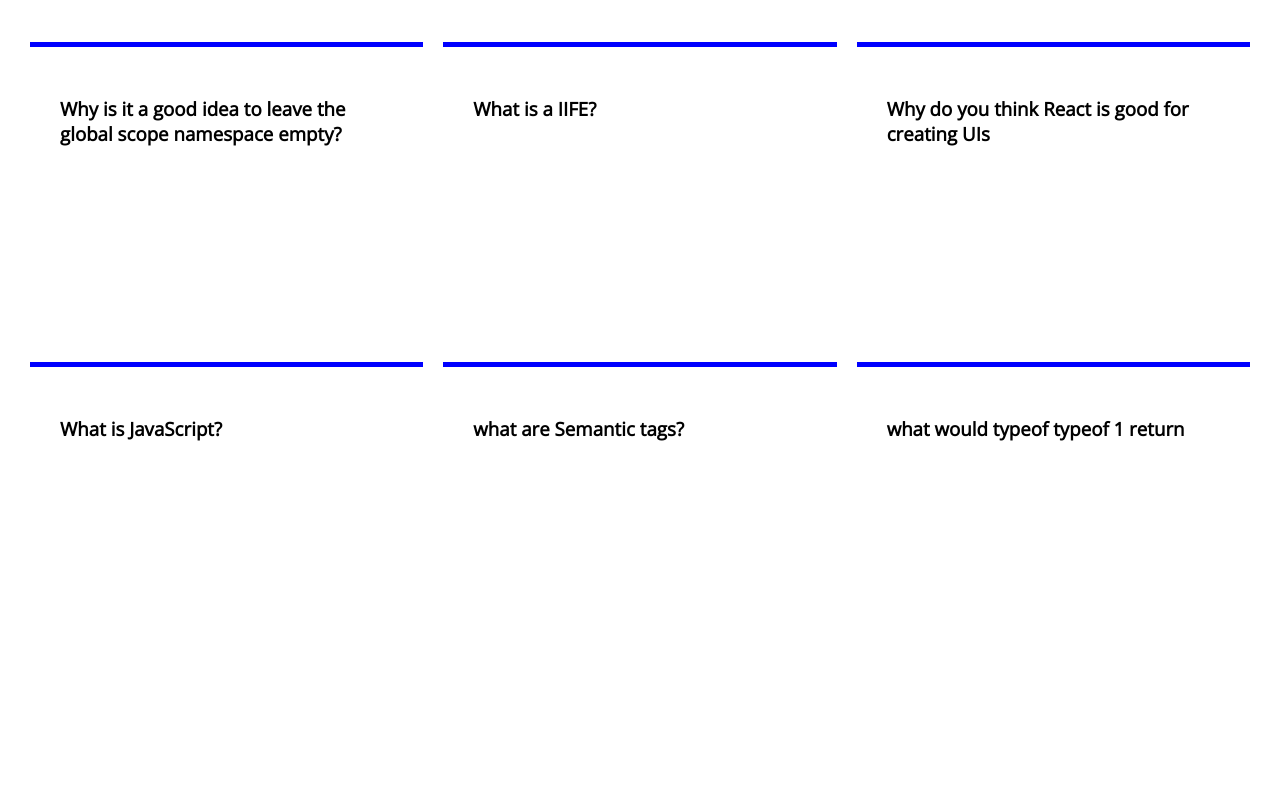
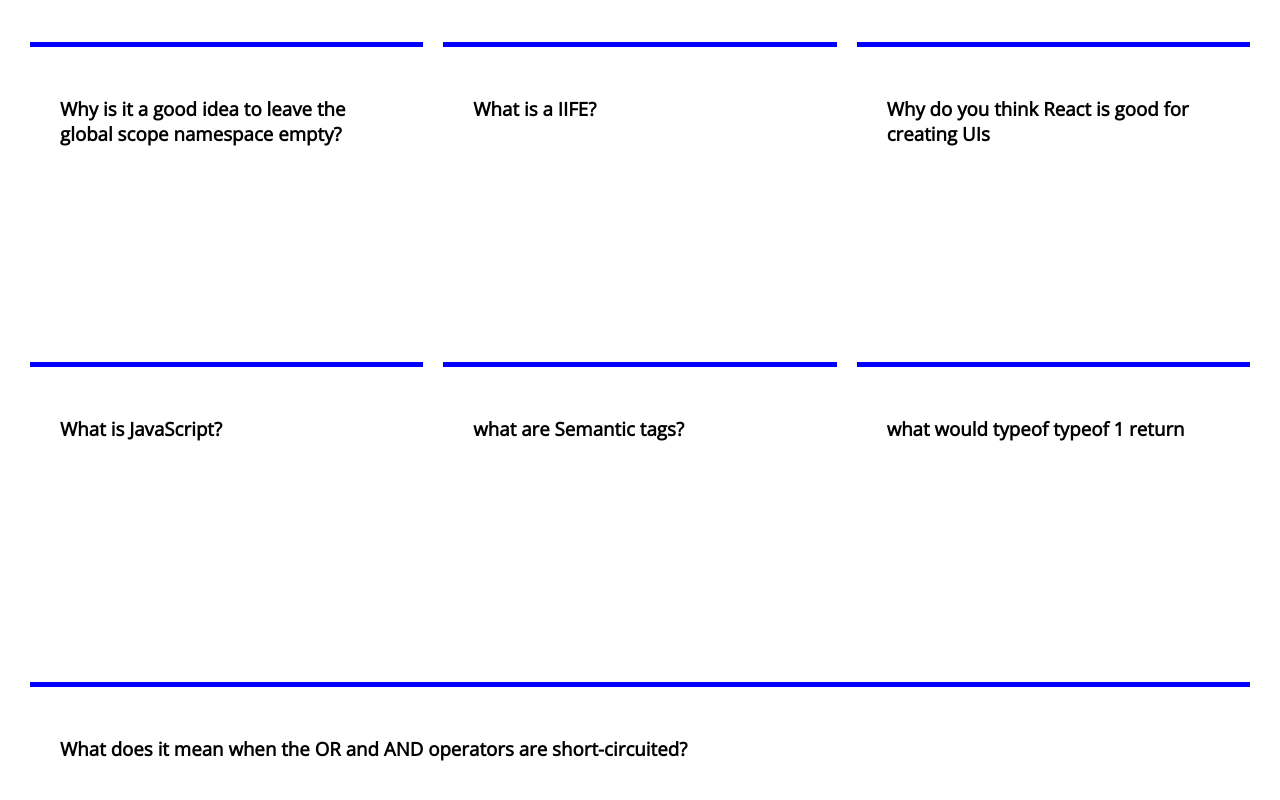
Before and after one commit to colorlessenergy/quizit, a Next.js app: page / in a window 1280 px wide. Shown: the part 1725-2525 px from the top of the page. Before the commit the page ends 2407 px from the top, so only its background shows below. Built offline with nearby package versions, Linux system fonts and the light colour scheme.

Commit message:
add a question about short-circuited OR and AND operators

```diff
--- a/pages/index.js
+++ b/pages/index.js
@@ -188,6 +188,10 @@ export function getStaticProps() {
       question: 'what would typeof typeof 1 return',
       answer: 'It would return a string because typeof 1 returns "number" and typeof "number" is "string"',
       tag: 'javascript'
+    },
+    {
+      question: 'What does it mean when the OR and AND operators are short-circuited?',
+      answer: 'It means that as soon as one of the values is true for the OR operator it will stop and return that value. likewise, if one the values evaluate to false for the AND operator it will stop and return the value.'
     }
   ]
 
```
